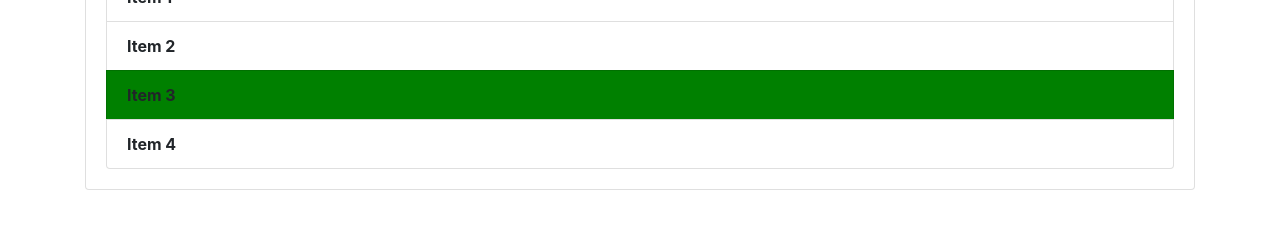
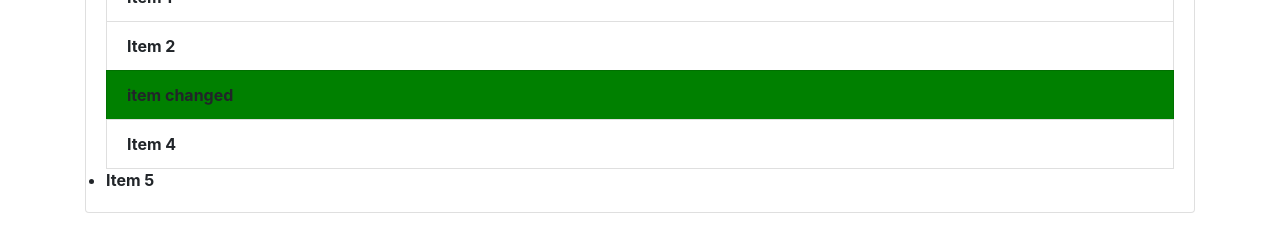
Before and after one commit to seemachal-infobeans/Demo, a plain HTML site: page index.html in a window 1280 px wide. Shown: the part 305-547 px from the top of the page. Drawn offline with nearby package versions, Linux system fonts and the light colour scheme.

Commit message:
getElemntsByTagName

```diff
--- a/demo.js
+++ b/demo.js
@@ -1,5 +1,15 @@
+//by Class Name
 const item = document.getElementsByClassName("list-group-item");
 for (let i = 0; i < item.length; i++) {
     item[i].style.fontWeight = "bold";
   }
 item[2].style.backgroundColor ="green";
+item[2].textContent ="item changed";
+
+
+//By Tag Name
+
+
+const li =  document.getElementsByTagName('li');
+
+   li[4].style.fontWeight="bold";
--- a/index.html
+++ b/index.html
@@ -26,6 +26,7 @@
       <li class="list-group-item">Item 2</li>
       <li class="list-group-item">Item 3</li>
       <li class="list-group-item">Item 4</li>
+      <li>Item 5</li>
     </ul>
    </div>
   </div>
```
